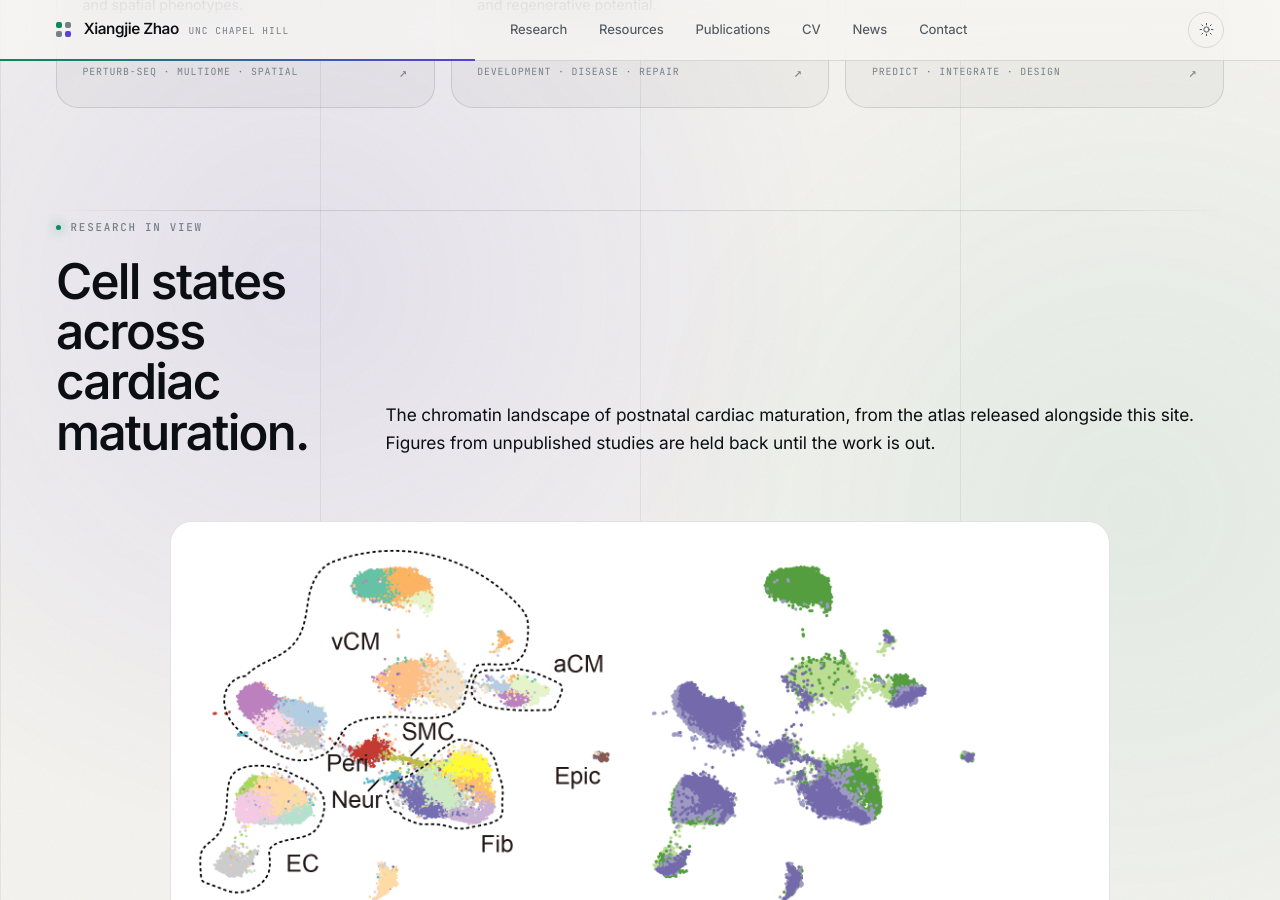
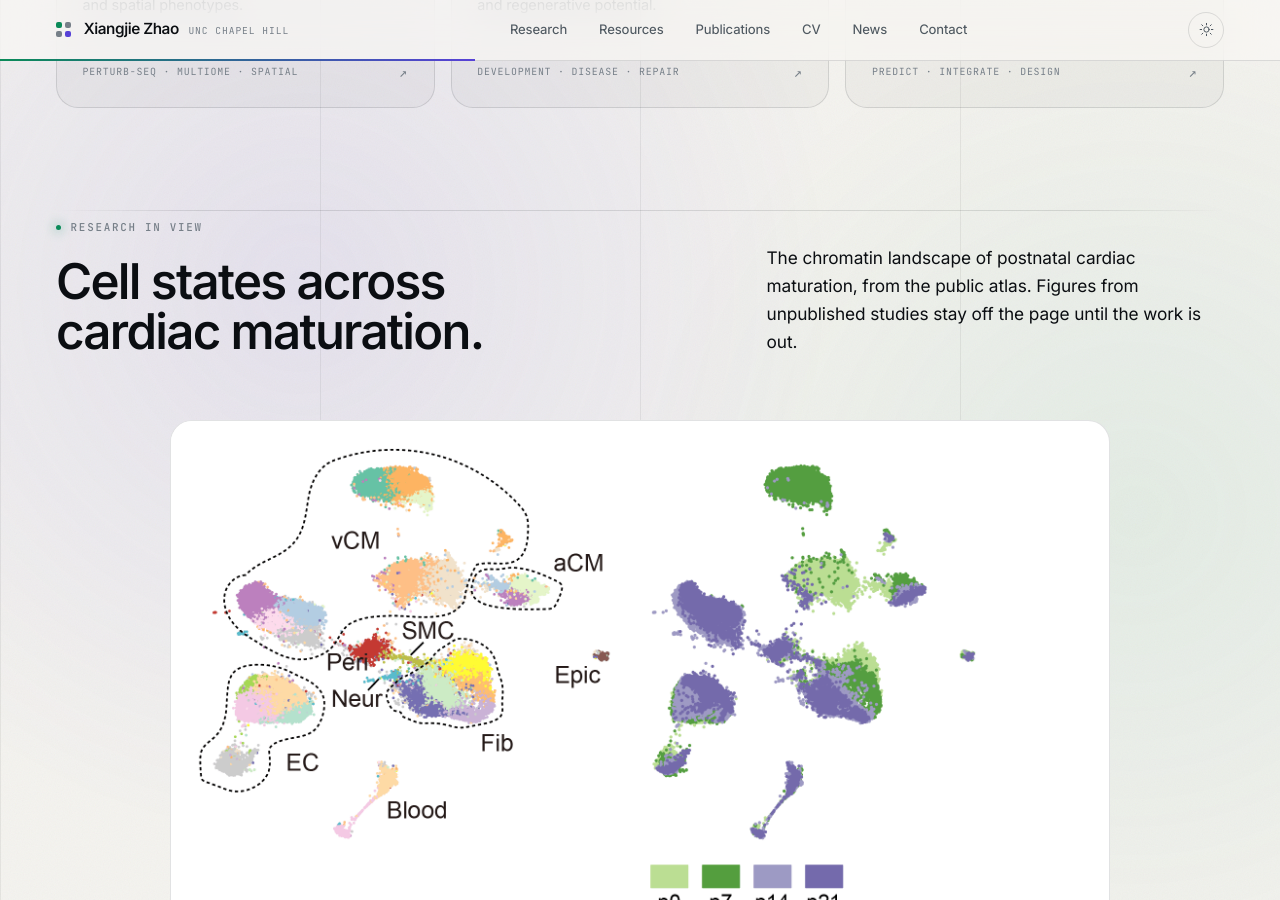
Before and after one commit to CadenZhao/CadenZhao.github.io, a Jekyll site: the page built from index.md, in a window 1280 px wide and 900 px high, scrolled down 1375 px. Built offline with Jekyll 4.4.1, drawn with Linux system fonts in a browser that asks for light colours.

Commit message:
Stop a band-head lede from starving its heading
A lede placed directly in .band-head shares an auto-sized column with the
heading, so a two-sentence lede squeezed "Cell states across cardiac
maturation." down to 263px and four lines. Capped at 42ch.

```diff
--- a/_config.yml
+++ b/_config.yml
@@ -13,7 +13,7 @@ sass:
   style: compressed
 
 # Bumped whenever css/main.scss or assets/js/site.js changes, to bust caches.
-assets_version: "11"
+assets_version: "12"
 
 person:
   name: Xiangjie Zhao
--- a/css/main.scss
+++ b/css/main.scss
@@ -333,6 +333,9 @@ main { position: relative; z-index: 1; }
   margin-top: 1.1rem;
   color: var(--ink-2);
 }
+/* A lede sitting directly in the head shares an `auto` column with the
+   heading; without a cap it starves the heading down to min-content. */
+.band-head > p { max-width: 42ch; }
 
 /* ---------- Links & buttons ---------- */
 .pill {
--- a/index.md
+++ b/index.md
@@ -82,7 +82,7 @@ description: Xiangjie Zhao is a postdoctoral researcher at UNC Chapel Hill devel
         <p class="kicker" data-reveal data-stagger="off"><i></i>Research in view</p>
         <h2 data-reveal data-stagger="off">Cell states across<br>cardiac maturation.</h2>
       </div>
-      <p data-reveal data-stagger="off">The chromatin landscape of postnatal cardiac maturation, from the atlas released alongside this site. Figures from unpublished studies are held back until the work is out.</p>
+      <p data-reveal data-stagger="off">The chromatin landscape of postnatal cardiac maturation, from the public atlas. Figures from unpublished studies stay off the page until the work is out.</p>
     </div>
 
     <div class="plates plates-solo">
```
